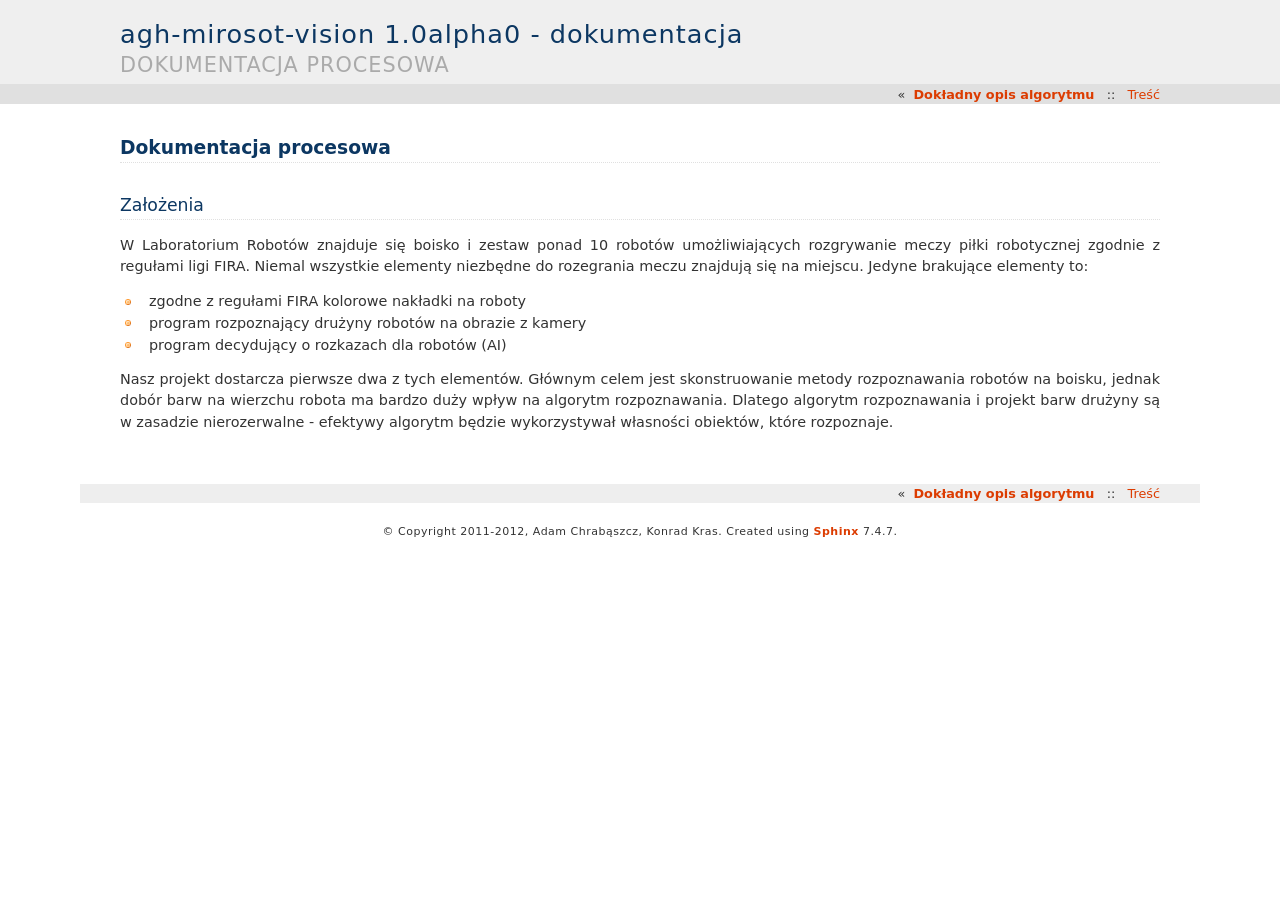
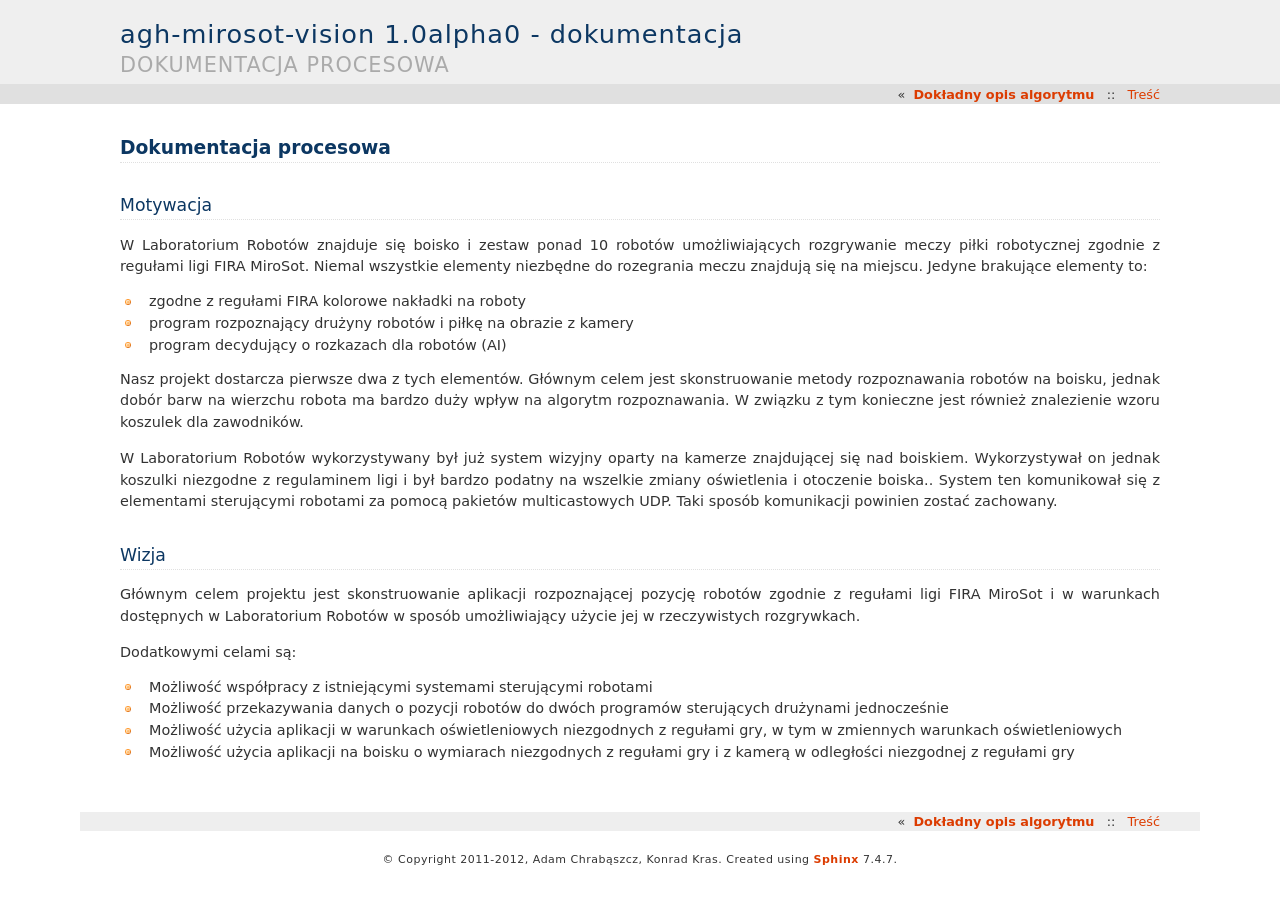
Before and after one commit to admchr/agh-mirosot-vision, a Sphinx documentation site: the page built from doc/process/processdoc.rst, in a window 1280 px wide. Built offline with Sphinx 7.4.7, drawn with Linux system fonts in a browser that asks for light colours; formulas are drawn with MathJax 3; pages that are not in the unit, such as notebooks, are missing from menus.

Commit message:
more process & technical docs

```diff
--- a/doc/process/processdoc.rst
+++ b/doc/process/processdoc.rst
@@ -6,28 +6,91 @@ Dokumentacja procesowa
 ..
     Tu:
 
-    * wizja
-    * koncepcja
+    \section{Cel prac i wizja produktu}
+    \label{sec:cel-wizja}
+    \emph{Charakterystyka problemu, motywacja projektu (w tym przegląd
+      istniejących rozwiązań prowadząca do uzasadnienia celu prac), ogólna
+      wizja produktu, krótkie studium wykonalności i analiza zagrożeń.}
 
-    to wszystko jest mało zrozumiałe, bo co tam ma być?
+    \section{Zakres funkcjonalności}
+    %\section{Functional scope}
+    \label{sec:zakres-funkcjonalnosci}
 
-Założenia
+    \emph{Kontekst użytkowania produktu (aktorzy, współpracujące systemy)
+      oraz najważniejsze wymagania funkcjonalne i niefunkcjonalne.}
+
+    \section{Wybrane aspekty realizacji}
+    %\section{Selected realization aspects}
+    \label{sec:wybrane-aspekty-realizacji}
+
+    \emph{Przyjęte założenia, struktura i zasada działania systemu,
+      wykorzystane rozwiązania technologiczne wraz z krótkim uzasadnieniem
+      ich wyboru.}
+
+    \section{Organizacja pracy}
+    %\section{Work organization}
+    \label{sec:organizacja-pracy}
+
+    \emph{Struktura zespołu (role poszczególnych osób), krótki opis i
+      uzasadnienie przyjętej metodyki i/lub kolejności prac, planowane i
+      zrealizowane etapy prac ze wskazaniem udziału poszczególnych
+      członków zespołu, wykorzystane praktyki i narzędzia w zarządzaniu
+      projektem.}
+
+    \section{Wyniki projektu}
+    %\section{Project results}
+
+    \label{sec:wyniki-projektu}
+
+    \emph{Najważniejsze wyniki (co konkretnie udało się uzyskać:
+      oprogramowanie, dokumentacja, raporty z testów/wdrożenia, itd.)
+      i ocena ich użyteczności (jak zostało to zweryfikowane --- np.\ wnioski
+      klienta/użytkownika, zrealizowane testy wydajnościowe, itd.),
+      istniejące ograniczenia i propozycje dalszych prac.}
+
+
+Motywacja
 ---------
 
 ..
-    TODO factual accuracy
+    TODO Laboratorium Robotów - tak to się zwie?
 
 W Laboratorium Robotów znajduje się boisko i zestaw ponad 10 robotów
 umożliwiających rozgrywanie meczy piłki robotycznej zgodnie z regułami ligi
-FIRA. Niemal wszystkie elementy niezbędne do rozegrania meczu znajdują się na
+FIRA MiroSot. Niemal wszystkie elementy niezbędne do rozegrania meczu znajdują się na
 miejscu. Jedyne brakujące elementy to:
 
 * zgodne z regułami FIRA kolorowe nakładki na roboty
-* program rozpoznający drużyny robotów na obrazie z kamery
+* program rozpoznający drużyny robotów i piłkę na obrazie z kamery
 * program decydujący o rozkazach dla robotów (AI)
 
 Nasz projekt dostarcza pierwsze dwa z tych elementów. Głównym celem
 jest skonstruowanie metody rozpoznawania robotów na boisku, jednak dobór barw
-na wierzchu robota ma bardzo duży wpływ na algorytm rozpoznawania. Dlatego
-algorytm rozpoznawania i projekt barw drużyny są w zasadzie nierozerwalne -
-efektywy algorytm będzie wykorzystywał własności obiektów, które rozpoznaje.
+na wierzchu robota ma bardzo duży wpływ na algorytm rozpoznawania. W związku z
+tym konieczne jest również znalezienie wzoru koszulek dla zawodników.
+
+W Laboratorium Robotów wykorzystywany był już system wizyjny oparty na kamerze
+znajdującej się nad boiskiem. Wykorzystywał on jednak koszulki niezgodne z
+regulaminem ligi i był bardzo podatny na wszelkie zmiany oświetlenia i
+otoczenie boiska.. System ten komunikował się z elementami sterującymi robotami
+za pomocą pakietów multicastowych UDP. Taki sposób komunikacji powinien zostać
+zachowany.
+
+
+Wizja
+-----
+
+Głównym celem projektu jest skonstruowanie aplikacji rozpoznającej pozycję
+robotów zgodnie z regułami ligi FIRA MiroSot i w warunkach dostępnych w
+Laboratorium Robotów w sposób umożliwiający użycie jej w rzeczywistych
+rozgrywkach.
+
+Dodatkowymi celami są:
+
+* Możliwość współpracy z istniejącymi systemami sterującymi robotami
+* Możliwość przekazywania danych o pozycji robotów do dwóch programów
+  sterujących drużynami jednocześnie
+* Możliwość użycia aplikacji w warunkach oświetleniowych niezgodnych z regułami
+  gry, w tym w zmiennych warunkach oświetleniowych
+* Możliwość użycia aplikacji na boisku o wymiarach niezgodnych z regułami gry
+  i z kamerą w odległości niezgodnej z regułami gry
```
Also changed, not shown: doc/arch/generaldoc.rst (+10 -0 lines), doc/balance.png (added), doc/collision.svg, 4 other files.
